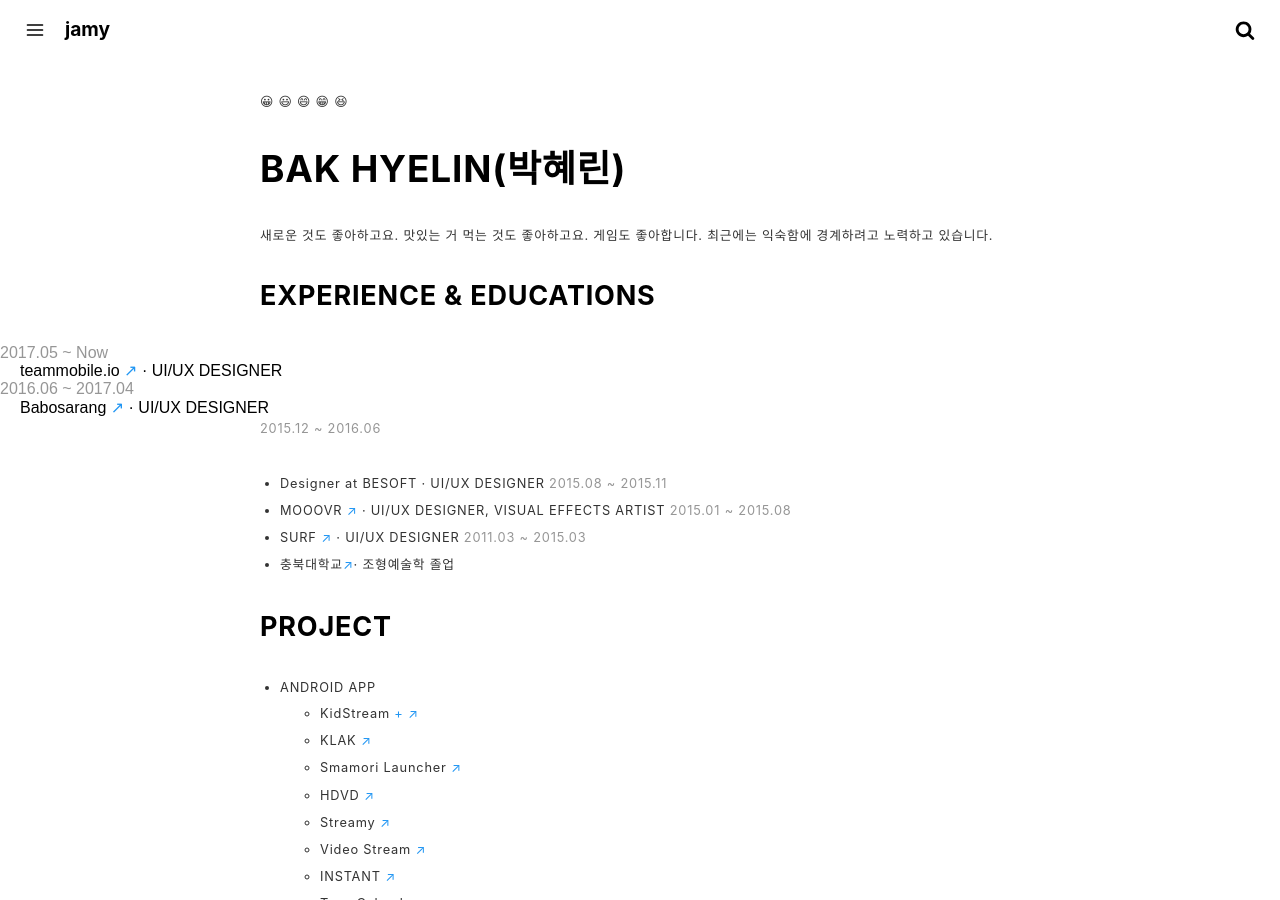
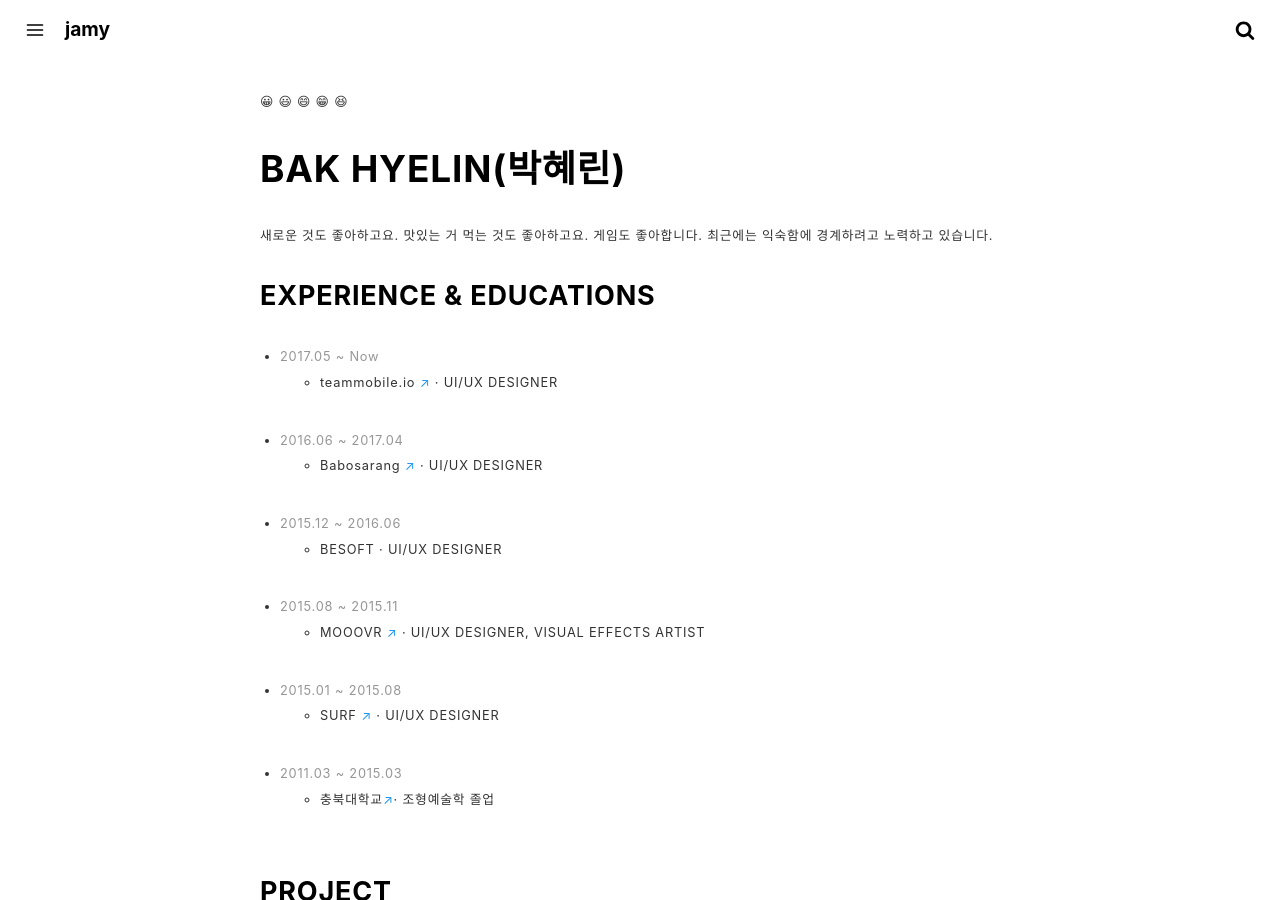
Before and after one commit to crazyjamy/crazyjamy.github.io, a Jekyll site: the page built from about.md, in a window 1280 px wide and 900 px high. Built offline with Jekyll 4.4.1, drawn with Linux system fonts in a browser that asks for light colours.

Commit message:
Update about.md

```diff
--- a/about.md
+++ b/about.md
@@ -12,22 +12,18 @@
 최근에는 익숙함에 경계하려고 노력하고 있습니다.
 
 ### EXPERIENCE & EDUCATIONS
-<div>
-<span style="color: #969696;"> 2017.05 ~ Now </span>
-<div style="margin-left: 20px;"> teammobile.io <a href="https://www.teammobile.io/" target="_blank">↗</a> · UI/UX DESIGNER </div>
-</div>
-<div>
-<span style="color: #969696;">2016.06 ~ 2017.04</span>
-<div style="margin-left: 20px;"> Babosarang <a href="http://www.babosarang.co.kr/" target="_blank">↗</a> · UI/UX DESIGNER </div>
-</div>
-<span style="color: #969696;">2015.12 ~ 2016.06</span>
-  - Designer at BESOFT · UI/UX DESIGNER
-<span style="color: #969696;">2015.08 ~ 2015.11</span>
-  - MOOOVR <a href="http://mooovr.com/" target="_blank">↗</a> · UI/UX DESIGNER, VISUAL EFFECTS ARTIST
-<span style="color: #969696;">2015.01 ~ 2015.08</span>
-  - SURF <a href="https://play.google.com/store/apps/developer?id=SURF+Inc" target="_blank">↗</a> · UI/UX DESIGNER
-<span style="color: #969696;">2011.03 ~ 2015.03</span>
-  - 충북대학교<a href="https://www.cbnu.ac.kr/www/index.do" target="_blank">↗</a>· 조형예술학 졸업
++ <span style="color: #969696;"> 2017.05 ~ Now </span>
+  + teammobile.io <a href="https://www.teammobile.io/" target="_blank">↗</a> · UI/UX DESIGNER
++ <span style="color: #969696;">2016.06 ~ 2017.04</span>
+  + Babosarang <a href="http://www.babosarang.co.kr/" target="_blank">↗</a> · UI/UX DESIGNER
++ <span style="color: #969696;">2015.12 ~ 2016.06</span>
+  + BESOFT · UI/UX DESIGNER
++ <span style="color: #969696;">2015.08 ~ 2015.11</span>
+  + MOOOVR <a href="http://mooovr.com/" target="_blank">↗</a> · UI/UX DESIGNER, VISUAL EFFECTS ARTIST
++ <span style="color: #969696;">2015.01 ~ 2015.08</span>
+  + SURF <a href="https://play.google.com/store/apps/developer?id=SURF+Inc" target="_blank">↗</a> · UI/UX DESIGNER
++ <span style="color: #969696;">2011.03 ~ 2015.03</span>
+  + 충북대학교<a href="https://www.cbnu.ac.kr/www/index.do" target="_blank">↗</a>· 조형예술학 졸업
 
 ### PROJECT
 + ANDROID APP
@@ -66,11 +62,11 @@
   - 국민권익위원회, "우수상"
 
 ### Exhibition
-<span style="color: #969696;">2014. 07. 13 ~ 2014. 08. 06</span>
++ <span style="color: #969696;">2014. 07. 13 ~ 2014. 08. 06</span>
   + New York, gallery MC, I-Ya-Gi <a href="http://www.gallerymc.org/h/i-ya-gi-that-connote-you-and-me/" target="_blank">↗</a>
-<span style="color: #969696;">2013. 12. 24 ~ 2013. 12. 29</span>
++ <span style="color: #969696;">2013. 12. 24 ~ 2013. 12. 29</span>
   + Seoul, COEX, SEOUL ART SHOW <a href="http://seoulartshow.com/n_sub02/2014_02_01.php" target="_blank">↗</a>
-<span style="color: #969696;">2013. 10. 10 ~ 2013. 11. 15</span>
++ <span style="color: #969696;">2013. 10. 10 ~ 2013. 11. 15</span>
   + Seoul, 72시간 도시 생생 프로젝트, 모즐디
-<span style="color: #969696;">2013. 08. 02 ~ 2013. 08. 10</span>
++ <span style="color: #969696;">2013. 08. 02 ~ 2013. 08. 10</span>
   + Seoul, imazoo Gallery, 시퀀스전 <a href="http://www.imazoo.com/index.htm" target="_blank">↗</a>
```
